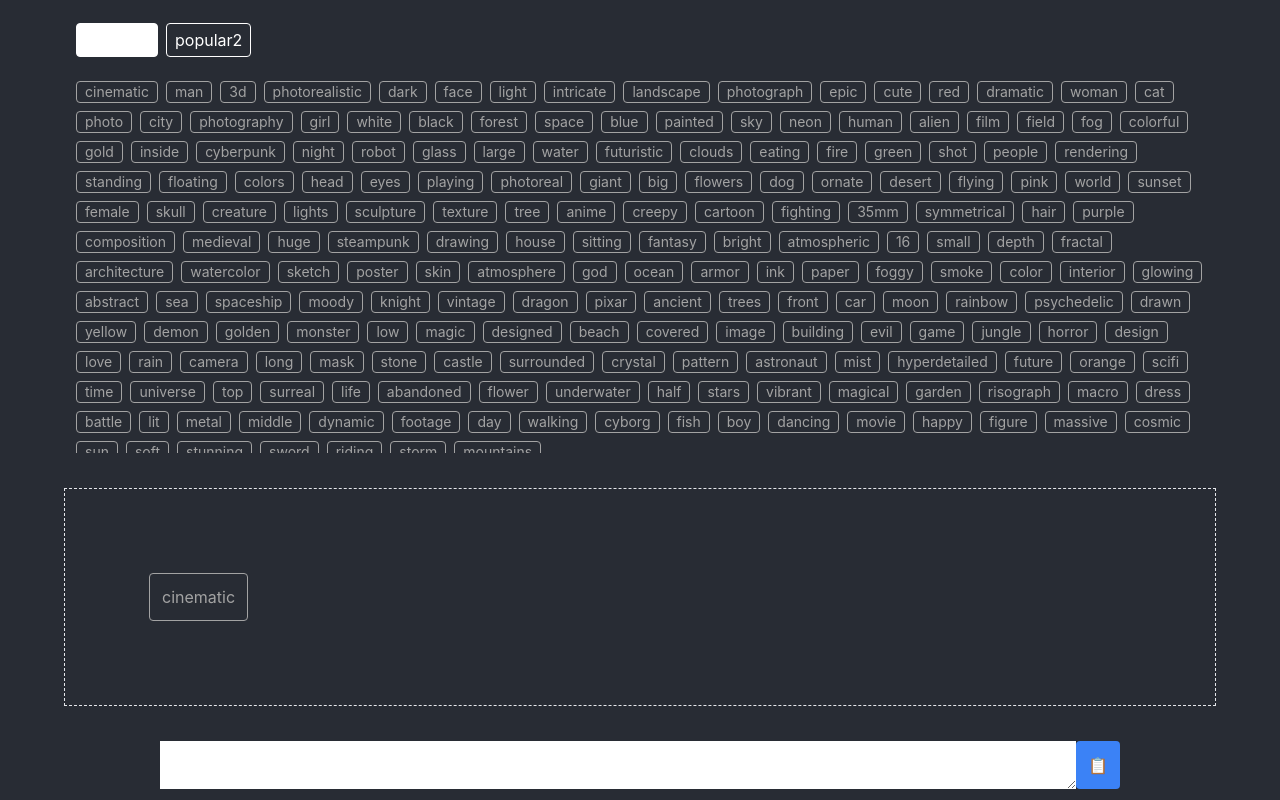
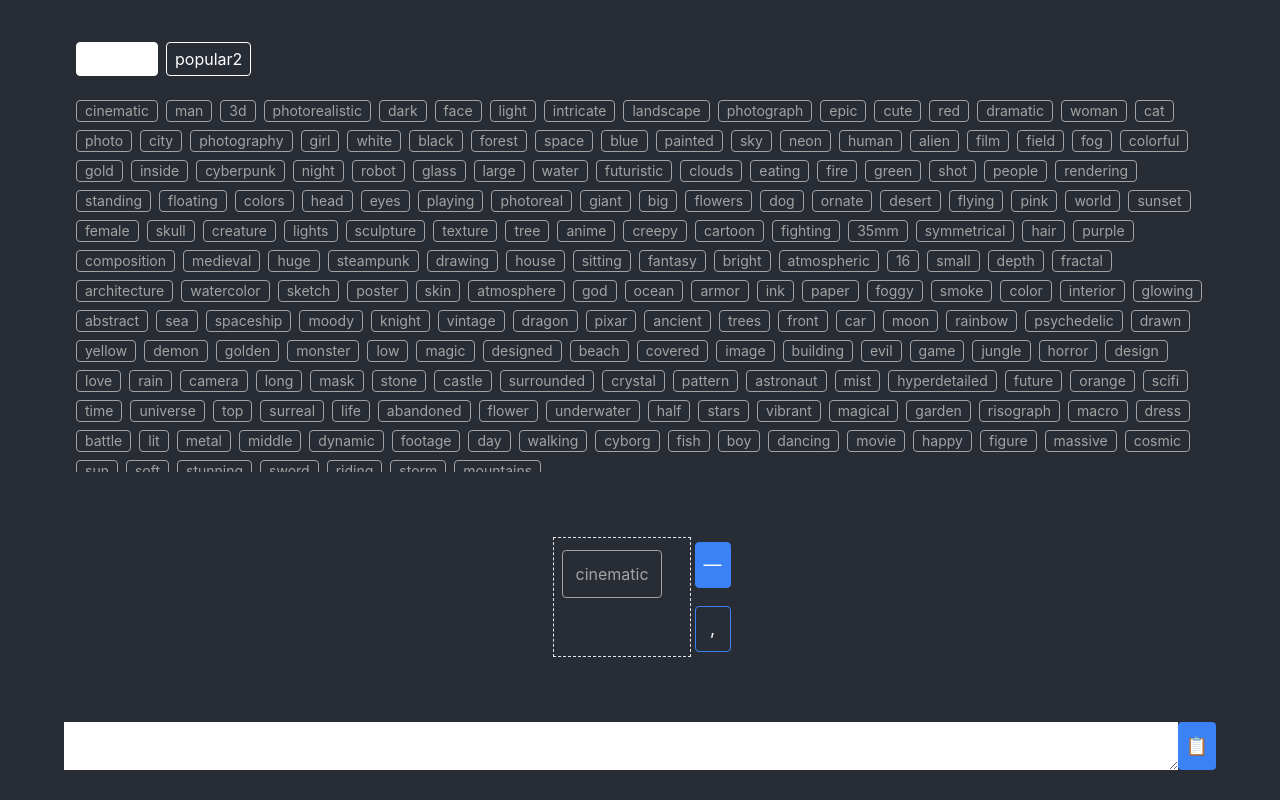
Before and after one commit to rugia813/midjourney-prompt-helper, a React (Create React App) app: page / in a window 1280 px wide. Both pictures are taken after a click on the item "cinematic". Built offline with nearby package versions, Linux system fonts and the light colour scheme.

Commit message:
add delimiter buttons

```diff
--- a/src/App.js
+++ b/src/App.js
@@ -53,7 +53,7 @@ function App() {
       <Desk deskItems={deskItems} addWord={addWord} />
 
       <div
-        className='w-10/12 h-max flex-initial flex'
+        className='w-full h-max flex-initial flex'
       >
         <textarea
           ref={inputRef}
@@ -61,7 +61,7 @@ function App() {
           value={res} onChange={e => setRes(e.target.value)}
         />
         <button
-          className='flex-initial bg-blue-500 hover:bg-blue-200 p-3 rounded'
+          className='flex-initial bg-blue-500 hover:bg-blue-300 active:bg-blue-200 p-2 rounded text-lg'
           onClick={e => copyToClipboard(res)}
         >📋</button>
       </div>
--- a/src/components/Desk.js
+++ b/src/components/Desk.js
@@ -1,15 +1,36 @@
-import React from 'react'
+import React, { useState } from 'react'
 import DeskItemButton from './DeskItemButton'
 
+const delimiters = [' ', ', ']
 export default function Desk({deskItems, addWord}) {
+	const [delimiterIdx, setDelimiterIdx] = useState(0)
+	const btnStyle = 'flex-initial border border-blue-500 hover:bg-blue-300 active:bg-blue-200 p-2 rounded text-lg text-white'
+	const btnStyleActive = 'bg-blue-500'
 
 	return (
-		<ul className='flex flex-wrap p-20 border border-dashed m-3 w-full'>
-			{deskItems.map((word, i) =>
-				<li key={i}>
-					<DeskItemButton initialText={word} addWord={addWord} />
-				</li>
-			)}
-		</ul>
+		<div className='flex'>
+			{/* Desk Items */}
+			<ul className='flex flex-wrap p-2 border border-dashed m-1 w-full min-h-[120px]'>
+				{deskItems.map((word, i) =>
+					<li key={i}>
+						<DeskItemButton initialText={word} addWord={(text) => addWord(text + delimiters[delimiterIdx])} />
+					</li>
+				)}
+			</ul>
+			{/* Delimiter Buttons */}
+			<div className='flex flex-col justify-around'>
+				<button
+					className={`${btnStyle} ${delimiterIdx === 0 && btnStyleActive}`}
+					onClick={() => setDelimiterIdx(0)}
+				>—</button>
+				<button
+					className={`${btnStyle} ${delimiterIdx === 1 && btnStyleActive}`}
+					onClick={() => setDelimiterIdx(1)}
+				>,</button>
+				{/* <button
+					className='flex-initial bg-blue-500 hover:bg-blue-300 active:bg-blue-200 p-2 rounded text-lg'
+				>::</button> */}
+			</div>
+		</div>
 	)
 }
--- a/src/components/DeskItemButton.js
+++ b/src/components/DeskItemButton.js
@@ -6,7 +6,7 @@ export default function DeskItemButton({ initialText, addWord }) {
 	const buttonRef = useRef(null)
 
 	return (
-		<div className='relative flex group m-1'>
+		<div className='relative flex group my-1'>
 
 			<button
 				className={`
```
